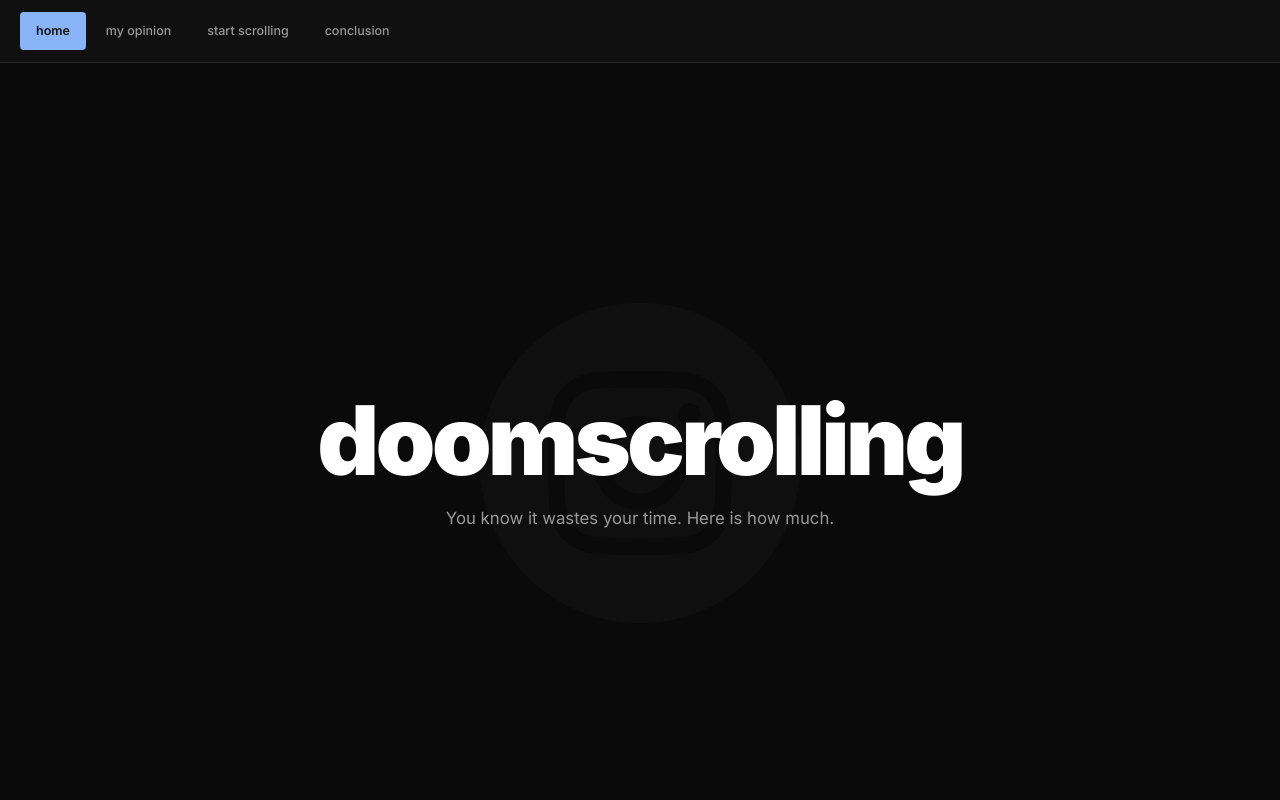
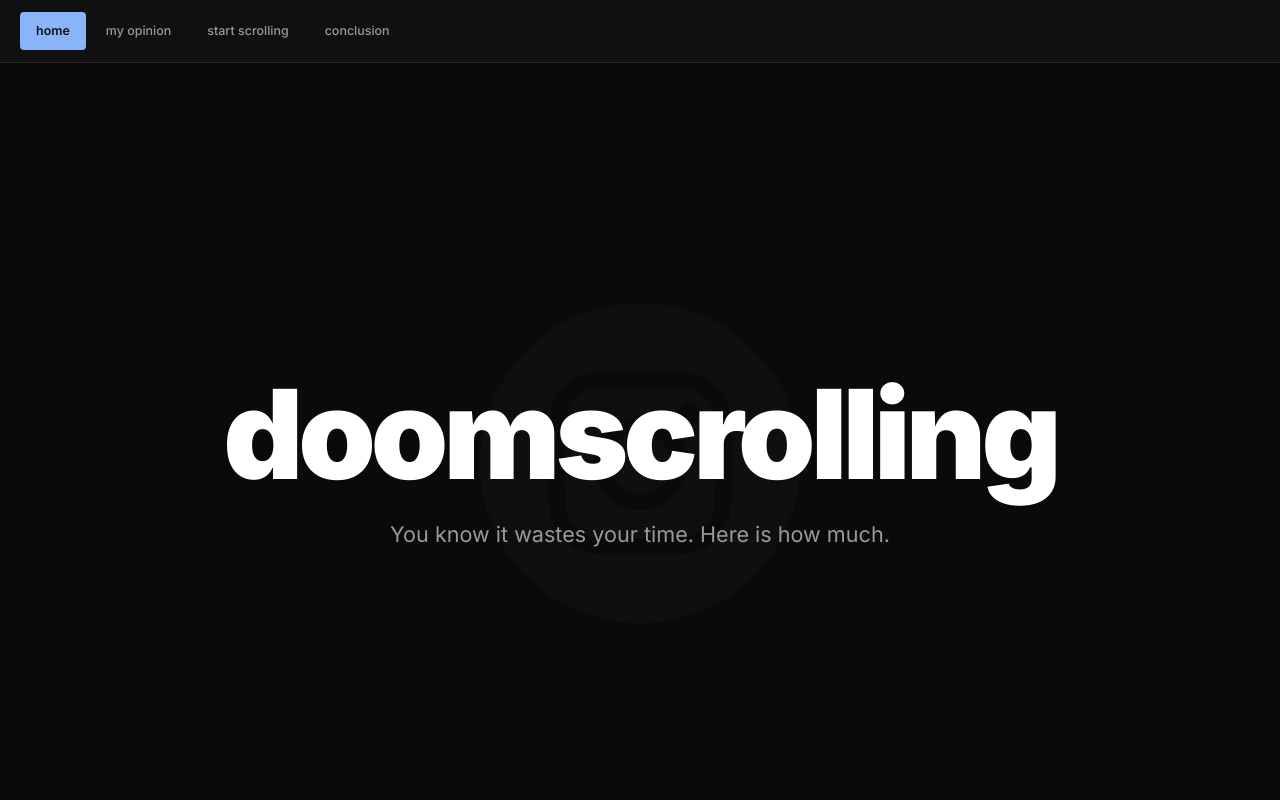
Before and after one commit to austinmosercs-ux/doomscrolling, a React (Vite) app: page / in a window 1280 px wide. Shown: the top 800 px of the page. Built offline with nearby package versions, Linux system fonts and the light colour scheme; no server answers.

Commit message:
refactor: update font sizes and padding for improved readability in Hero and Doomscrolling components

```diff
--- a/src/components/Hero/Hero.css
+++ b/src/components/Hero/Hero.css
@@ -57,7 +57,7 @@
 }
 
 .hero h1 {
-    font-size: 96px;
+    font-size: 124px;
     font-weight: 900;
     line-height: 1;
     letter-spacing: -0.04em;
@@ -66,8 +66,8 @@
 }
 
 .hero-intro {
-    font-size: 1.05rem;
+    font-size: 1.35rem;
     font-weight: 400;
     color: #999;
-    margin-top: 16px;
+    margin-top: 20px;
 }
--- a/src/pages/Doomscrolling/Doomscrolling.css
+++ b/src/pages/Doomscrolling/Doomscrolling.css
@@ -7,7 +7,7 @@ body {
 .feed {
     max-width: 550px;
     margin: 0 auto;
-    padding: 0 0 80px;
+    padding: 60px 0 80px;
 }
 
 /* timer that shows how long you've been scrolling */
```
